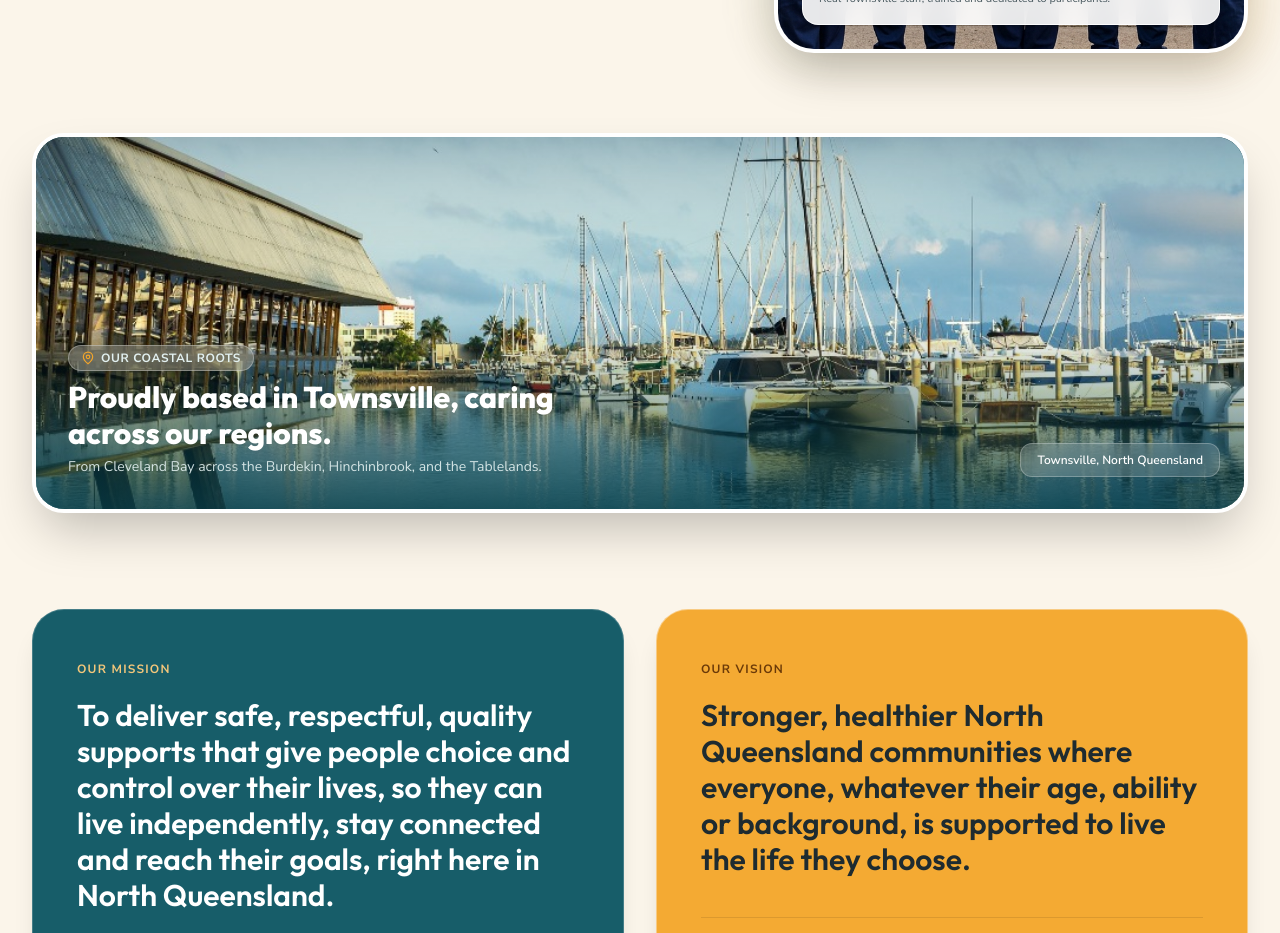
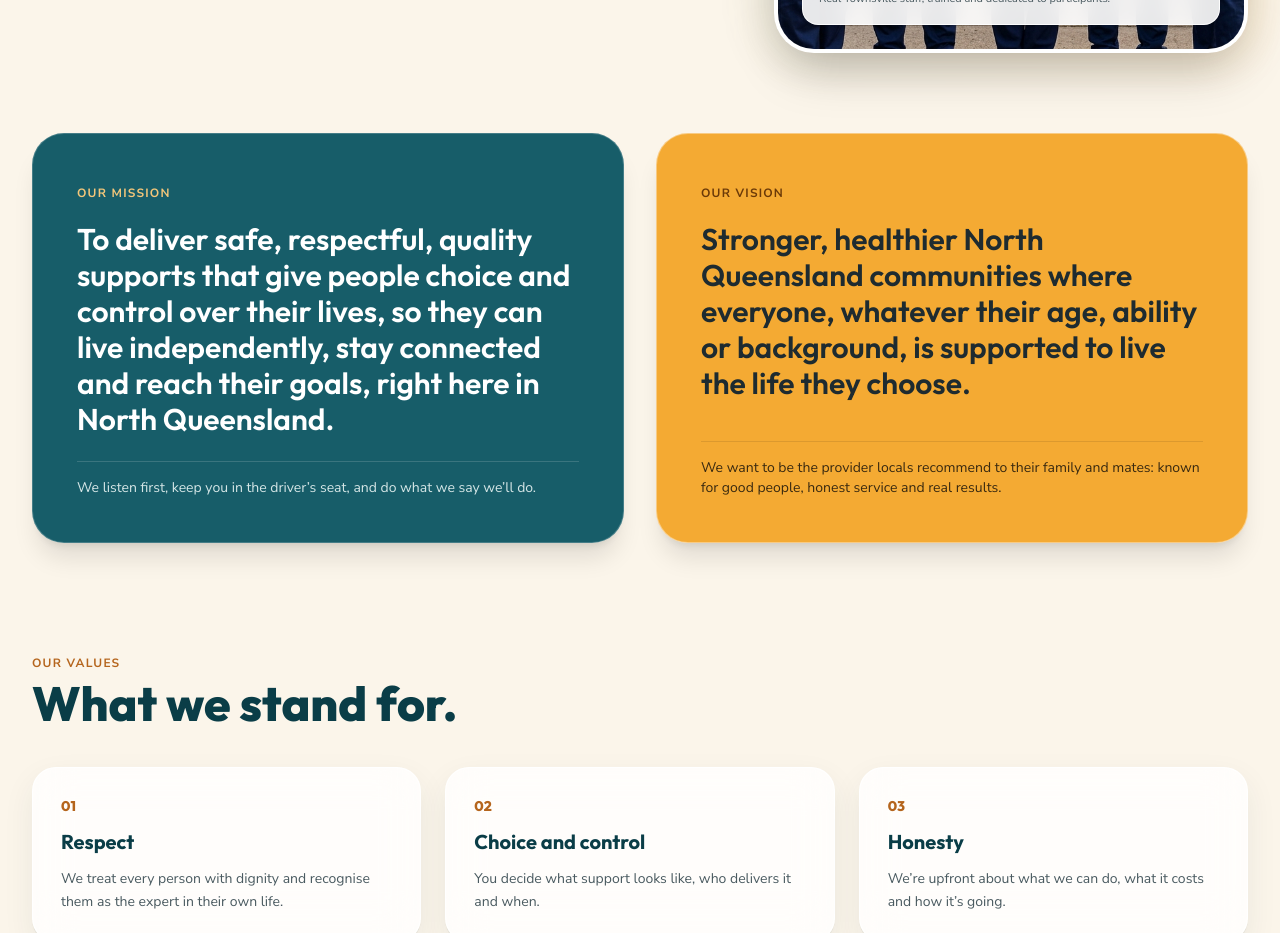
Before and after one commit to geomadappallil-star/TCH_FE, a React (Vite) app: page / in a window 1280 px wide. Shown: the part 3820-4753 px from the top of the page. Built offline with nearby package versions, Linux system fonts and the light colour scheme; no server answers.

Commit message:
Revert "feat(about): add scenic Townsville marina banner to About Us section"
This reverts commit 45d78c8ab84e32984b5b1b60df75cc8d4e2cbc7a.

```diff
--- a/src/components/AboutSection.tsx
+++ b/src/components/AboutSection.tsx
@@ -1,5 +1,5 @@
 import React from 'react';
-import { Heart, Compass, CheckCircle2, Shield, Users, Sparkles, MapPin } from 'lucide-react';
+import { Heart, Compass, CheckCircle2, Shield, Users, Sparkles } from 'lucide-react';
 
 export const AboutSection: React.FC = () => {
   const values = [
@@ -79,40 +79,7 @@ export const AboutSection: React.FC = () => {
         </div>
       </div>
 
-      {/* 2. Scenic Townsville Marina Banner */}
-      <div className="max-w-7xl mx-auto px-4 sm:px-6 lg:px-8 mb-20 md:mb-24">
-        <div className="relative overflow-hidden rounded-[32px] shadow-2xl border-4 border-white h-64 sm:h-80 md:h-[380px] group bg-[#0A3D47]">
-          <img
-            src="/images/about-townsville-marina.jpg"
-            alt="Townsville Breakwater Marina with yachts and tropical blue waters"
-            className="w-full h-full object-cover object-center transform group-hover:scale-102 transition duration-700 ease-out"
-          />
-          {/* Subtle gradient wash */}
-          <div className="absolute inset-0 bg-gradient-to-t from-[#0A3D47]/85 via-transparent to-black/20" />
-
-          {/* Floating Glass Banner Caption */}
-          <div className="absolute bottom-6 left-6 sm:bottom-8 sm:left-8 right-6 flex flex-wrap items-end justify-between gap-4 text-white">
-            <div className="space-y-1.5 max-w-xl">
-              <span className="inline-flex items-center gap-1.5 px-3 py-1 rounded-full bg-white/20 backdrop-blur-md border border-white/30 text-xs font-bold uppercase tracking-wider text-teal-100">
-                <MapPin className="w-3.5 h-3.5 text-[#F4A62A]" />
-                <span>Our Coastal Roots</span>
-              </span>
-              <h3 className="font-heading font-extrabold text-2xl sm:text-3xl text-white drop-shadow-sm leading-tight">
-                Proudly based in Townsville, caring across our regions.
-              </h3>
-              <p className="text-xs sm:text-sm text-teal-100/90 hidden sm:block">
-                From Cleveland Bay across the Burdekin, Hinchinbrook, and the Tablelands.
-              </p>
-            </div>
-
-            <div className="hidden md:flex items-center gap-2 px-4 py-2 rounded-xl bg-white/15 backdrop-blur-md border border-white/25 text-xs font-semibold text-white">
-              <span>Townsville, North Queensland</span>
-            </div>
-          </div>
-        </div>
-      </div>
-
-      {/* 3. Mission & Vision (2 Big Glass Cards from brief) */}
+      {/* 2. Mission & Vision (2 Big Glass Cards from brief) */}
       <div className="max-w-7xl mx-auto px-4 sm:px-6 lg:px-8 mb-20 md:mb-28">
         <div className="grid grid-cols-1 md:grid-cols-2 gap-8">
 
```
Also changed, not shown: public/images/about-townsville-marina.jpg (deleted).
